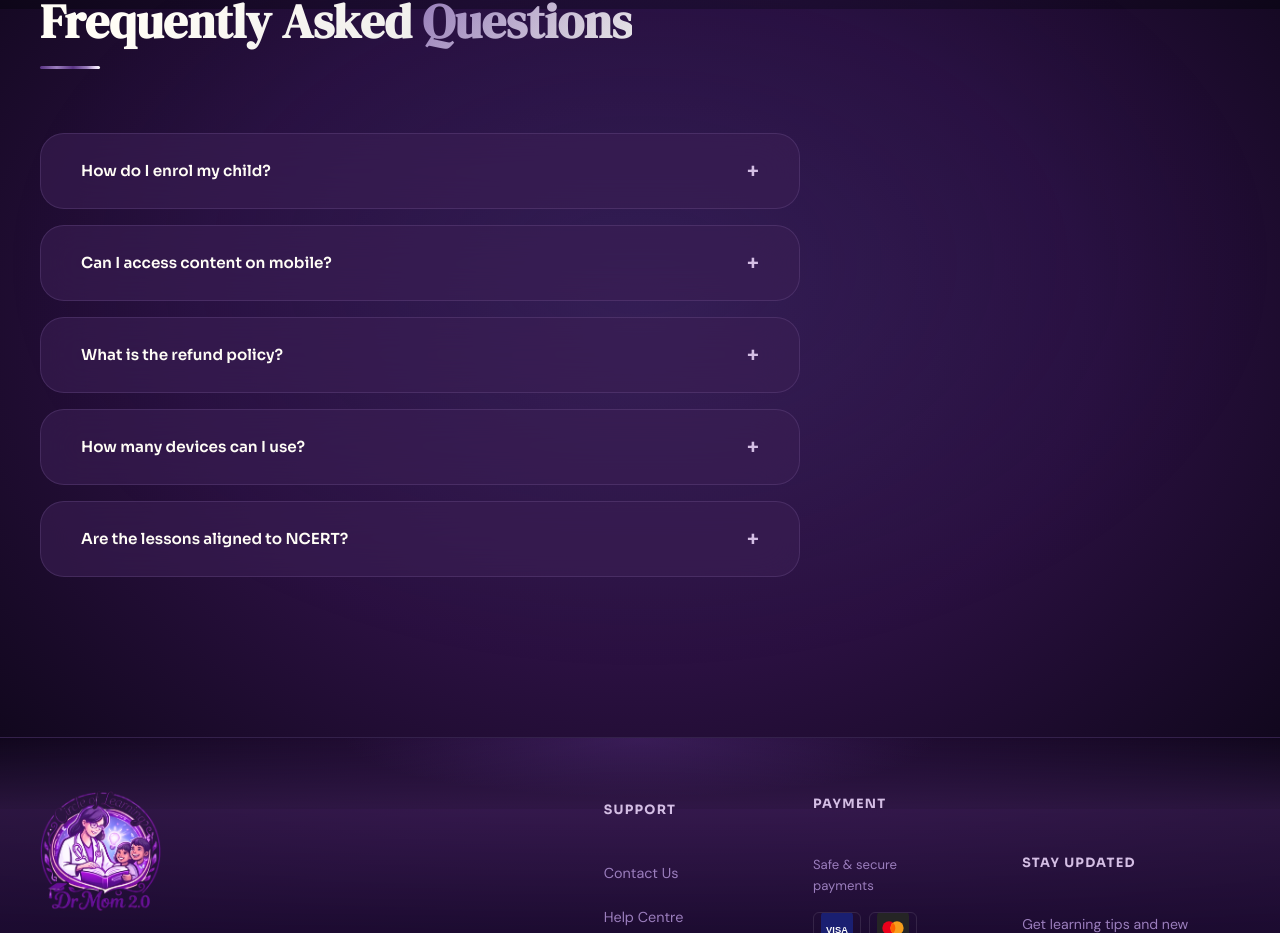
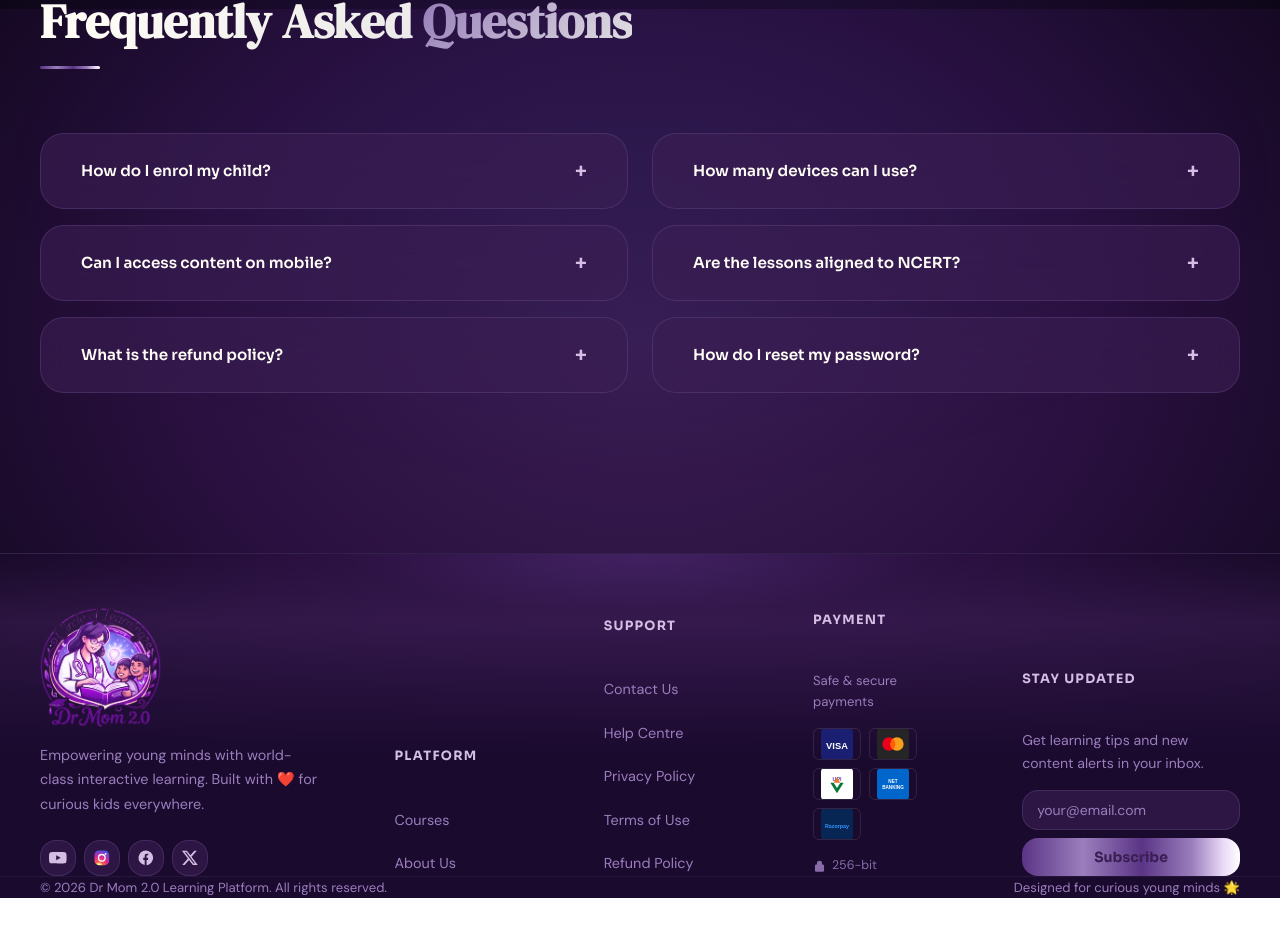
Before and after one commit to Techfrenz-Tech-Solutions/drmom-website, a React (Vite) app: page /contact in a window 1280 px wide. Shown: the part 1591-2524 px from the top of the page. After the commit the page ends 2489 px from the top, so only its background shows below. Built offline with nearby package versions, Linux system fonts and the light colour scheme; no server answers.

Commit message:
feat: two-column FAQ layout and password-reset FAQ entry
From Updated (f4132e6/c891803): splits the FAQ list into two columns and
adds a "How do I reset my password?" entry. Self-contained UI change with
no backend dependency.

Source: origin/Updated (f4132e6)

```diff
--- a/src/pages/Contact/Contact.css
+++ b/src/pages/Contact/Contact.css
@@ -196,6 +196,19 @@
 }
 .contact-faq__header { margin-bottom: var(--gap-xl); }
 
+.faq-grid {
+  display: grid;
+  grid-template-columns: 1fr 1fr;
+  gap: var(--gap-md);
+  align-items: start;
+}
+
+.faq-col {
+  display: flex;
+  flex-direction: column;
+  gap: var(--gap-sm);
+}
+
 .faq-list {
   display: flex;
   flex-direction: column;
@@ -243,6 +256,7 @@
 /* Responsive */
 @media (max-width: 900px) {
   .contact-main__grid { grid-template-columns: 1fr; }
+  .faq-grid { grid-template-columns: 1fr; }
 }
 @media (max-width: 560px) {
   .contact-form__row { grid-template-columns: 1fr; }
--- a/src/pages/Contact/Contact.jsx
+++ b/src/pages/Contact/Contact.jsx
@@ -4,11 +4,12 @@ import Icon from "../../components/Icon/Icon";
 import "./Contact.css";
 
 const FAQS = [
-  { q: "How do I enrol my child?",        a: "Simply choose a class, pick a subscription plan, and create your child's account. You can start with free lessons immediately." },
-  { q: "Can I access content on mobile?", a: "Yes! Dr Mom 2.0 is fully responsive and works on smartphones, tablets, and desktop computers." },
-  { q: "What is the refund policy?",      a: "We offer a 7-day money-back guarantee. If you are not satisfied, contact us and we will process your refund promptly." },
-  { q: "How many devices can I use?",     a: "A single subscription allows access from up to 3 devices simultaneously." },
+  { q: "How do I enrol my child?",          a: "Simply choose a class, pick a subscription plan, and create your child's account. You can start with free lessons immediately." },
+  { q: "Can I access content on mobile?",   a: "Yes! Dr Mom 2.0 is fully responsive and works on smartphones, tablets, and desktop computers." },
+  { q: "What is the refund policy?",        a: "We offer a 7-day money-back guarantee. If you are not satisfied, contact us and we will process your refund promptly." },
+  { q: "How many devices can I use?",       a: "A single subscription allows access from up to 3 devices simultaneously." },
   { q: "Are the lessons aligned to NCERT?", a: "Yes. All content from Grade 1 onwards is aligned to the NCERT curriculum framework." },
+  { q: "How do I reset my password?",       a: "Click 'Forgot Password' on the login page and follow the instructions sent to your registered email address." },
 ];
 
 const CONTACT_INFO = [
@@ -168,8 +169,10 @@ const Contact = () => {
             </h2>
             <div className="divider" />
           </div>
-          <div className="faq-list">
-            {FAQS.map(({ q, a }, i) => (
+          <div className="faq-grid">
+            {/* Left column — first 3 */}
+            <div className="faq-col">
+              {FAQS.slice(0, 3).map(({ q, a }, i) => (
                 <div key={i} className={`faq-item glass-panel ${openFaq === i ? "faq-item--open" : ""}`}>
                   <button className="faq-item__question" onClick={() => setOpenFaq(openFaq === i ? null : i)} aria-expanded={openFaq === i}>
                     <span>{q}</span>
@@ -179,6 +182,22 @@ const Contact = () => {
                 </div>
               ))}
             </div>
+            {/* Right column — last 3 */}
+            <div className="faq-col">
+              {FAQS.slice(3).map(({ q, a }, i) => {
+                const idx = i + 3;
+                return (
+                  <div key={idx} className={`faq-item glass-panel ${openFaq === idx ? "faq-item--open" : ""}`}>
+                    <button className="faq-item__question" onClick={() => setOpenFaq(openFaq === idx ? null : idx)} aria-expanded={openFaq === idx}>
+                      <span>{q}</span>
+                      <span className="faq-item__chevron">{openFaq === idx ? "−" : "+"}</span>
+                    </button>
+                    {openFaq === idx && <p className="faq-item__answer">{a}</p>}
+                  </div>
+                );
+              })}
+            </div>
+          </div>
         </div>
       </section>
     </div>
```
Lines whose indentation alone changed are shown as unchanged.
